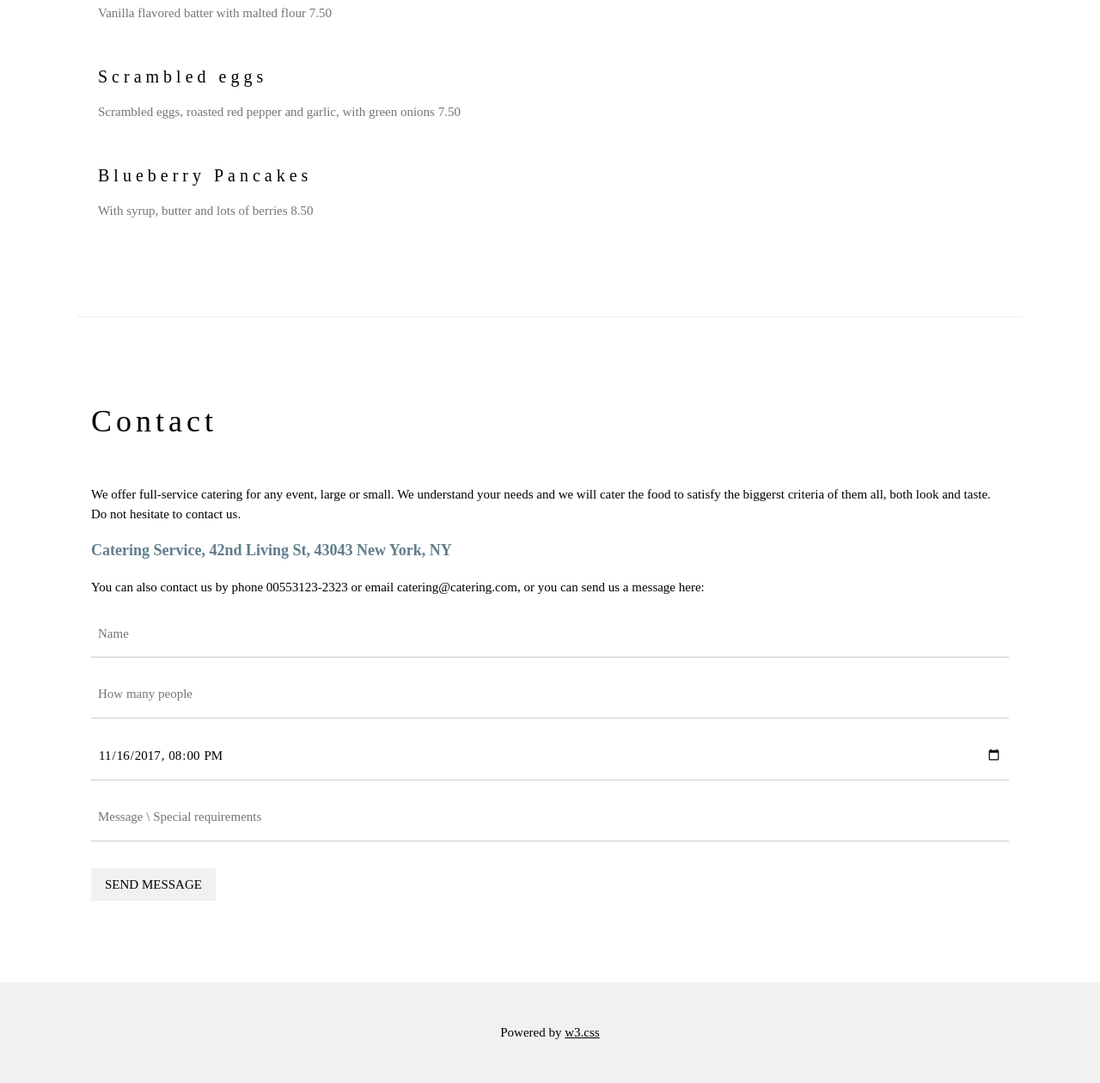
After one commit to peepraeza/bangkok_attraction, a PHP site: page /place.php?place_name=1 in a window 1280 px wide. The commit adds this page. Shown: the part 723-1983 px from the top of the page at 86% size. Run offline with PHP 8.4, Linux system fonts and the light colour scheme; data that the repository does not hold is empty.

Commit message:
add file test.php to test about fecth data from database

```diff
--- a/index.php
+++ b/index.php
@@ -36,7 +36,7 @@ body,h1,h2,h3,h4,h5,h6 {font-family: "Raleway", Arial, Helvetica, sans-serif}
       <div class="w3-row-padding" style="margin:0 -16px;">
         <div class="w3-half">
           <label>Location</label>
-          <form action="show_data.php??place_name=<?php echo $_GET['place_name'];?>" method="get" id="form1">
+          <form action="place.php??place_name=<?php echo $_GET['place_name'];?>" method="get" id="form1">
           <input class="w3-input w3-border" type="text" placeholder="Find Location" name="place_name" id="place_name">
         </div>
       </div>
--- /dev/null
+++ b/place.php
@@ -0,0 +1,95 @@
+<?php
+	require 'connectdb.php';
+
+	$place_name = $_GET['place_name'];
+	$query = "SELECT * FROM Attraction WHERE place_name='$place_name'";
+	$result = mysqli_query($dbcon, $query);
+	$row = mysqli_fetch_array($result, MYSQLI_ASSOC)
+?>
+
+<!DOCTYPE html>
+<html>
+<title>W3.CSS Template</title>
+<meta charset="UTF-8">
+<meta name="viewport" content="width=device-width, initial-scale=1">
+<link rel="stylesheet" href="https://www.w3schools.com/w3css/4/w3.css">
+<style>
+body {font-family: "Times New Roman", Georgia, Serif;}
+h1,h2,h3,h4,h5,h6 {
+    font-family: "Playfair Display";
+    letter-spacing: 5px;
+}
+</style>
+<body>
+
+<!-- Page content -->
+<div class="w3-content" style="max-width:1100px">
+
+  <!-- About Section -->
+  <div class="w3-row w3-padding-32" id="about">
+    <div class="w3-col m6 w3-padding-large w3-hide-small">
+     <img src="<?php echo $row['place_picture'] ?>" class="w3-round w3-image" alt="Table Setting" width="600" height="750">
+    </div>
+
+    <div class="w3-col m6 w3-padding-large">
+      <h1 class="w3-center"><?php echo $row['place_name'] ?></h1><br>
+      <p class="w3-large" style="text-indent: 2.5em;"><?php echo $row['place_detail'] ?></p>
+      <p class="w3-large">Catagory : <?php echo $row['place_catagory'] ?></p>
+      <p class="w3-large">Entrance Fee : <?php echo ($row['place_cost'] == 0)? "Free" : $row['place_cost'] ?></p>
+      </div>
+  </div>
+
+  <hr>
+
+  <!-- Menu Section -->
+  <div class="w3-row w3-padding-64" id="menu">
+    <div class="w3-col l6 w3-padding-large">
+      <h1 class="w3-center">Our Menu</h1><br>
+      <h4>Bread Basket</h4>
+      <p class="w3-text-grey">Assortment of fresh baked fruit breads and muffins 5.50</p><br>
+
+      <h4>Honey Almond Granola with Fruits</h4>
+      <p class="w3-text-grey">Natural cereal of honey toasted oats, raisins, almonds and dates 7.00</p><br>
+
+      <h4>Belgian Waffle</h4>
+      <p class="w3-text-grey">Vanilla flavored batter with malted flour 7.50</p><br>
+
+      <h4>Scrambled eggs</h4>
+      <p class="w3-text-grey">Scrambled eggs, roasted red pepper and garlic, with green onions 7.50</p><br>
+
+      <h4>Blueberry Pancakes</h4>
+      <p class="w3-text-grey">With syrup, butter and lots of berries 8.50</p>
+    </div>
+
+    <div class="w3-col l6 w3-padding-large">
+      <img src="/w3images/tablesetting.jpg" class="w3-round w3-image w3-opacity-min" alt="Menu" style="width:100%">
+    </div>
+  </div>
+
+  <hr>
+
+  <!-- Contact Section -->
+  <div class="w3-container w3-padding-64" id="contact">
+    <h1>Contact</h1><br>
+    <p>We offer full-service catering for any event, large or small. We understand your needs and we will cater the food to satisfy the biggerst criteria of them all, both look and taste. Do not hesitate to contact us.</p>
+    <p class="w3-text-blue-grey w3-large"><b>Catering Service, 42nd Living St, 43043 New York, NY</b></p>
+    <p>You can also contact us by phone 00553123-2323 or email catering@catering.com, or you can send us a message here:</p>
+    <form action="/action_page.php" target="_blank">
+      <p><input class="w3-input w3-padding-16" type="text" placeholder="Name" required name="Name"></p>
+      <p><input class="w3-input w3-padding-16" type="number" placeholder="How many people" required name="People"></p>
+      <p><input class="w3-input w3-padding-16" type="datetime-local" placeholder="Date and time" required name="date" value="2017-11-16T20:00"></p>
+      <p><input class="w3-input w3-padding-16" type="text" placeholder="Message \ Special requirements" required name="Message"></p>
+      <p><button class="w3-button w3-light-grey w3-section" type="submit">SEND MESSAGE</button></p>
+    </form>
+  </div>
+
+<!-- End page content -->
+</div>
+
+<!-- Footer -->
+<footer class="w3-center w3-light-grey w3-padding-32">
+  <p>Powered by <a href="https://www.w3schools.com/w3css/default.asp" title="W3.CSS" target="_blank" class="w3-hover-text-green">w3.css</a></p>
+</footer>
+
+</body>
+</html>
```
Also changed, not shown: show_data.php (deleted, +0 -49 lines), test.php (added, +41 -0 lines).
